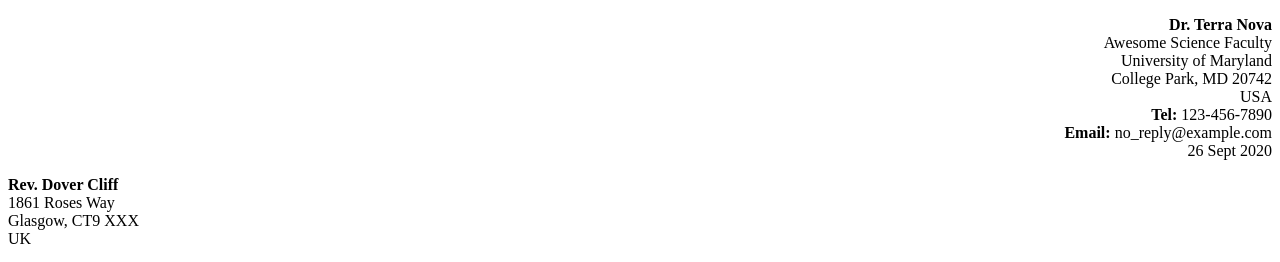
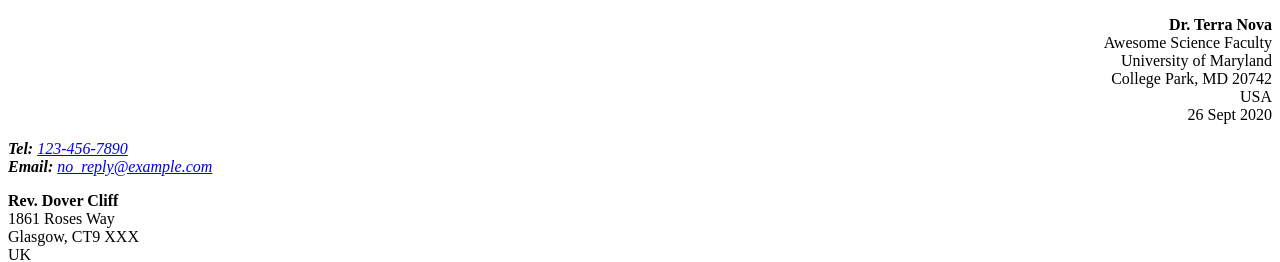
Before and after one commit to RhonV98/rhonv98.github.io, a plain HTML site: page Lab_2/index.html in a window 1280 px wide. Shown: the top 262 px of the page. Drawn offline with Linux system fonts and the light colour scheme.

Commit message:
Update index.html

```diff
--- a/Lab_2/index.html
+++ b/Lab_2/index.html
@@ -17,9 +17,12 @@
             University of Maryland <br>
             College Park, MD 20742 <br>
             USA <br>
-            <strong>Tel:</strong> 123-456-7890 <br>
-            <strong>Email:</strong> no_reply@example.com <br>
-            26 Sept 2020
+            26 Sept 2020<br>
+            <address>
+                <strong>Tel:</strong> <a href = "tel:+1234567890">123-456-7890</a> <br>
+                <strong>Email:</strong> <a href = "mailto:no_reply@example.com">no_reply@example.com</a> <br>
+            </address>
+
         </p>
 
         <p>
```
